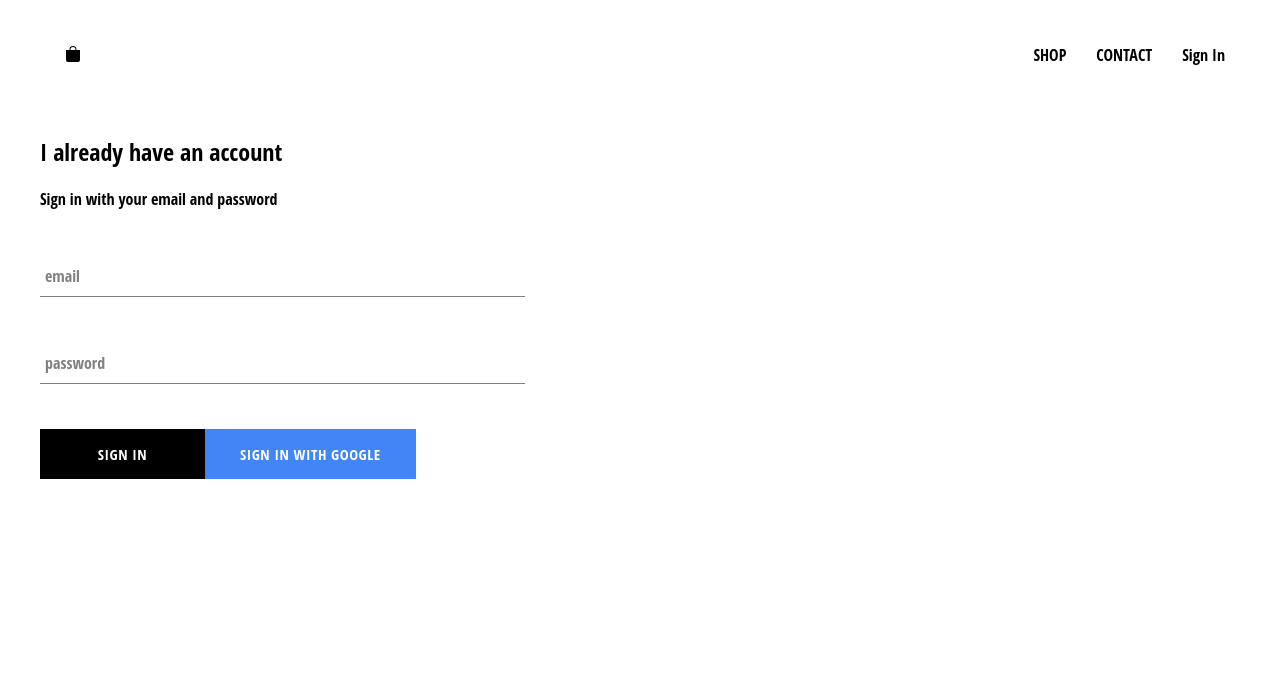
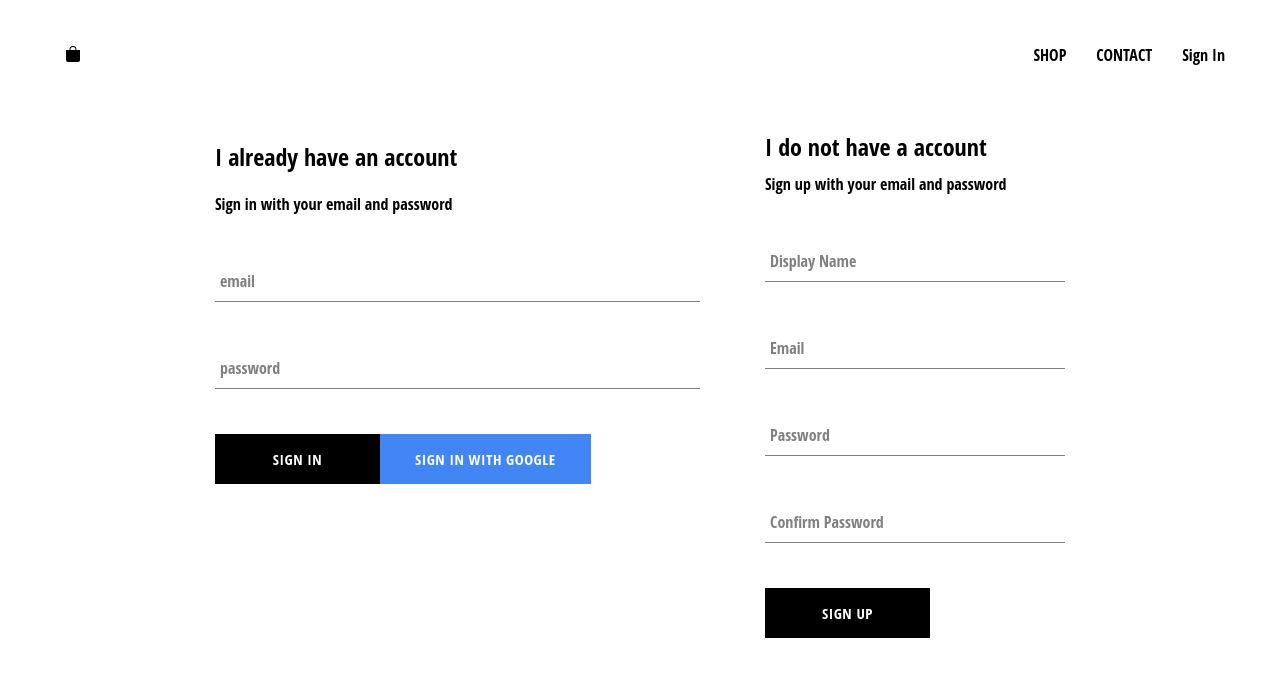
Before and after one commit to stardoxx/shopIT, a React (Create React App) app: page /signin in a window 1280 px wide. Shown: the top 676 px of the page. Built offline with nearby package versions, Linux system fonts and the light colour scheme; no server answers.

Commit message:
firebase setup for adding signing up new user via email and password

```diff
--- a/src/App.js
+++ b/src/App.js
@@ -4,7 +4,7 @@
 import ShopPage from './pages/shop/shopPageComponent.jsx';
 import Header from './components/header/Header.jsx';
 import SigningPage from './pages/signin-signup/SigningPage.jsx';
-import {auth} from './firebase/firebase.utils';
+import {auth, createUserProfileDocument} from './firebase/firebase.utils';
 import React from 'react';
 
 
@@ -19,10 +19,21 @@
   unsubscribeFromAuth = null;
 
   componentDidMount(){
-    this.unsubscribeFromAuth = auth.onAuthStateChanged(user => {
-      this.setState({currentUser: user});
-
-    });
+    this.unsubscribeFromAuth = auth.onAuthStateChanged(async userAuth => {
+      if(userAuth){
+        const userRef = await createUserProfileDocument(userAuth);
+        userRef.onSnapshot(snapShot =>{
+          this.setState({
+            currentUser: {
+              id: snapShot.id,
+              ...snapShot.data()
+            }
+          });
+          console.log(this.state);
+        });
+      }
+      this.setState({currentUser: userAuth});
+    })
   }
 
   componentWillUnmount(){
--- /dev/null
+++ b/src/components/sign-up/SignUp.jsx
@@ -0,0 +1,103 @@
+import React from 'react';
+
+import FormInput from '../form-input/FormInput';
+import CustomButton from '../custom-button/CustomButton';
+
+import { auth, createUserProfileDocument } from '../../firebase/firebase.utils';
+
+import './sign-up-styles.scss';
+
+class SignUp extends React.Component {
+  constructor() {
+    super();
+
+    this.state = {
+      displayName: '',
+      email: '',
+      password: '',
+      confirmPassword: ''
+    };
+  }
+
+  handleSubmit = async event => {
+    event.preventDefault();
+
+    const { displayName, email, password, confirmPassword } = this.state;
+
+    if (password !== confirmPassword) {
+      alert("passwords don't match");
+      return;
+    }
+
+    try {
+      const { user } = await auth.createUserWithEmailAndPassword(
+        email,
+        password
+      );
+
+      await createUserProfileDocument(user, { displayName });
+
+      this.setState({
+        displayName: '',
+        email: '',
+        password: '',
+        confirmPassword: ''
+      });
+    } catch (error) {
+      console.error(error);
+    }
+  };
+
+  handleChange = event => {
+    const { name, value } = event.target;
+
+    this.setState({ [name]: value });
+  };
+
+  render() {
+    const { displayName, email, password, confirmPassword } = this.state;
+    return (
+      <div className='sign-up'>
+        <h2 className='title'>I do not have a account</h2>
+        <span>Sign up with your email and password</span>
+        <form className='sign-up-form' onSubmit={this.handleSubmit}>
+          <FormInput
+            type='text'
+            name='displayName'
+            value={displayName}
+            onChange={this.handleChange}
+            label='Display Name'
+            required
+          />
+          <FormInput
+            type='email'
+            name='email'
+            value={email}
+            onChange={this.handleChange}
+            label='Email'
+            required
+          />
+          <FormInput
+            type='password'
+            name='password'
+            value={password}
+            onChange={this.handleChange}
+            label='Password'
+            required
+          />
+          <FormInput
+            type='password'
+            name='confirmPassword'
+            value={confirmPassword}
+            onChange={this.handleChange}
+            label='Confirm Password'
+            required
+          />
+          <CustomButton type='submit'>SIGN UP</CustomButton>
+        </form>
+      </div>
+    );
+  }
+}
+
+export default SignUp;
--- /dev/null
+++ b/src/components/sign-up/sign-up-styles.scss
@@ -0,0 +1,9 @@
+.sign-up {
+    display: flex;
+    flex-direction: column;
+    width: 300px;
+
+    .title {
+      margin: 10px 0;
+    }
+  }
--- a/src/firebase/firebase.utils.js
+++ b/src/firebase/firebase.utils.js
@@ -15,6 +15,31 @@
 
 firebase.initializeApp(config);
 
+
+export const createUserProfileDocument = async (userAuth, additioonalData) =>{
+    if(!userAuth) return;
+
+    const userRef = firestore.doc(`users/${userAuth.id}`);
+    const snapShot = await userRef.get();
+
+    if(!snapShot.exists){
+        const {displayName, email} = userAuth;
+        const createdAt = new Date();
+        try{
+            await userRef.set({
+                displayName,
+                email,
+                createdAt,
+                ...additioonalData
+            });
+        } catch(error){
+            console.log('error while creating user: ', error.message);
+        }
+    }
+    return userRef;
+}
+
+
 export const auth = firebase.auth();
 export const firestore = firebase.firestore();
 
--- a/src/index.js
+++ b/src/index.js
@@ -3,11 +3,13 @@
 import './index.css';
 import App from './App';
 import reportWebVitals from './reportWebVitals';
+import {BrowserRouter} from 'react-router-dom';
 
 ReactDOM.render(
-  <React.StrictMode>
+    <BrowserRouter>
     <App />
-  </React.StrictMode>,
+    </BrowserRouter>
+  ,
   document.getElementById('root')
 );
 
--- a/src/pages/signin-signup/SigningPage.jsx
+++ b/src/pages/signin-signup/SigningPage.jsx
@@ -1,11 +1,12 @@
 import React from 'react';
 import SignIn from '../../components/sign-in/SignIn';
 import './signingstyles.scss'
-
+import SignUp from '../../components/sign-up/SignUp';
 const SigningPage = () => {
    return (
     <div className="sign-in-and-sign-up">
     <SignIn/>
+    <SignUp/>
 </div>
    )
 }
--- a/src/pages/signin-signup/signingstyles.scss
+++ b/src/pages/signin-signup/signingstyles.scss
@@ -0,0 +1,6 @@
+.sign-in-and-sign-up {
+    width: 850px;
+    display: flex;
+    justify-content: space-between;
+    margin: 30px auto;
+  }
```
